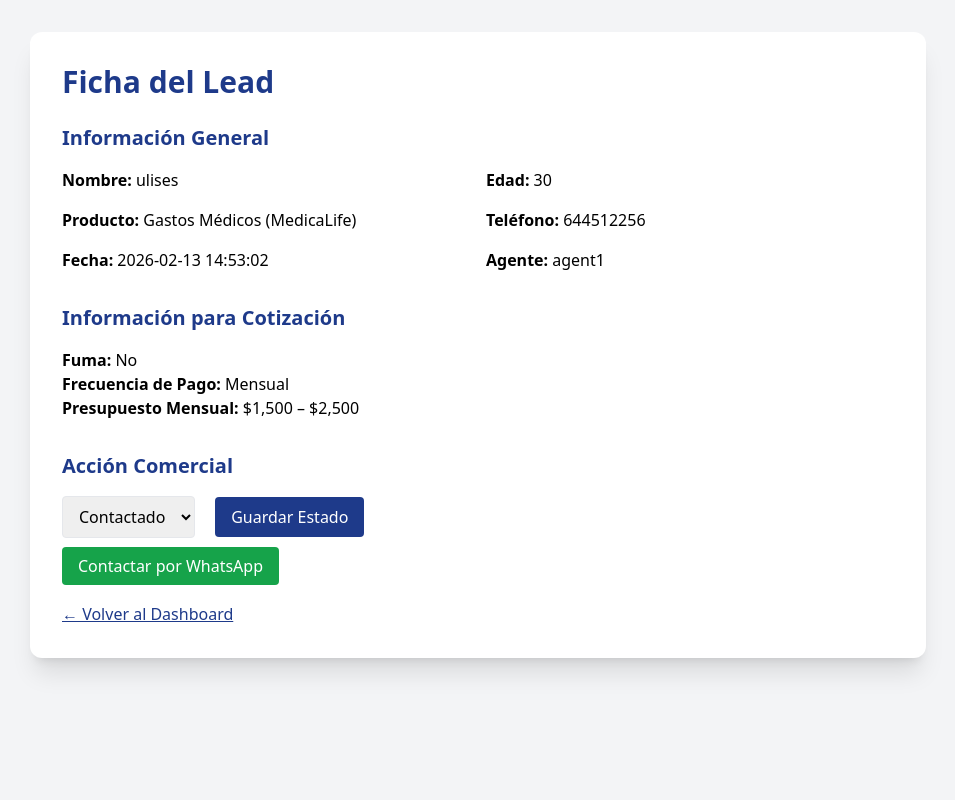
After one commit to ulisescazares-dot/protege360, a Flask app: page /lead/1 in a window 1280 px wide. The commit adds this page. Shown: the whole page, without its empty margins (162-1117 px from the left). Run offline with Flask 3, Linux system fonts and the light colour scheme; a user stored in the database is signed in; data comes from the database, SQL or seed files in the repository; some libraries are stand-ins or nearby versions.

Commit message:
Version pruebas beta

```diff
--- a/app.py
+++ b/app.py
@@ -11,9 +11,9 @@ STATUS_OPTIONS = ["Nuevo", "Contactado", "Cotizado", "Cerrado"]
 
 agent_index = 0
 
-# =========================
+# =============================
 # BASE DE DATOS
-# =========================
+# =============================
 
 def init_db():
     conn = sqlite3.connect("database.db")
@@ -34,18 +34,48 @@ def init_db():
             phone TEXT,
             created_at TEXT,
             status TEXT,
-            agent TEXT
+            agent TEXT,
+            score INTEGER,
+            priority TEXT,
+            contacted_at TEXT,
+            first_response_minutes INTENGER
         )
     """)
+
+    cursor.execute("""
+        CREATE TABLE IF NOT EXISTS users (
+            id INTEGER PRIMARY KEY AUTOINCREMENT,
+            username TEXT UNIQUE,
+            password TEXT,
+            role TEXT
+        )
+    """)
+
+    # Director
+    cursor.execute("SELECT * FROM users WHERE username = ?", ("director",))
+    if not cursor.fetchone():
+        cursor.execute(
+            "INSERT INTO users (username, password, role) VALUES (?, ?, ?)",
+            ("director", generate_password_hash("1234"), "director")
+        )
+
+    # Agentes
+    for agent in AGENTS:
+        cursor.execute("SELECT * FROM users WHERE username = ?", (agent,))
+        if not cursor.fetchone():
+            cursor.execute(
+                "INSERT INTO users (username, password, role) VALUES (?, ?, ?)",
+                (agent, generate_password_hash("1234"), "agent")
+            )
 
     conn.commit()
     conn.close()
 
 init_db()
 
-# =========================
-# ROTACIÓN AGENTE
-# =========================
+# =============================
+# ROTACIÓN AGENTES
+# =============================
 
 def get_next_agent():
     global agent_index
@@ -53,21 +83,59 @@ def get_next_agent():
     agent_index += 1
     return agent
 
-# =========================
-# HOME
-# =========================
+
+
+
+def calculate_score(data):
+
+    budget = data.get("monthly_budget", "")
+    product = data.get("product_type", "")
+    dependents = data.get("dependents_count", "")
+
+    score = 0
+
+    if "Más de $7,000" in budget:
+        score = 90
+    elif "$4,000" in budget:
+        score = 75
+    elif "$2,500" in budget:
+        score = 60
+    elif "$1,500" in budget:
+        score = 45
+
+    # Bonus vida
+    if "Seguro de Vida" in product:
+        score += 10
+
+    # Bonus dependientes
+    if dependents and dependents != "0":
+        score += 5
+
+    if score > 100:
+        score = 100
+
+    return score
+
+
+
+def classify_lead(score):
+    if score >= 85:
+        return "Caliente"
+    elif score >= 65:
+        return "Medio"
+    else:
+        return "Bajo"
+
+# =============================
+# CHAT
+# =============================
 
 @app.route("/")
 def home():
     return render_template("chat.html")
 
-# =========================
-# CHAT INTELIGENTE
-# =========================
-
 @app.route("/chat", methods=["POST"])
 def chat():
-
     data = request.json
     message = data.get("message", "")
     state = data.get("state", {"level": "start", "data": {}})
@@ -75,12 +143,11 @@ def chat():
     reply = ""
     options = []
 
-    # ---------------- START ----------------
+    # START
     if state["level"] == "start":
-        reply = "Hola 👋\n\n¿Cuántos años tienes?"
+        reply = "Hola 👋 ¿Cuántos años tienes?"
         state["level"] = "age"
 
-    # ---------------- EDAD ----------------
     elif state["level"] == "age":
         try:
             state["data"]["age"] = int(message)
@@ -90,7 +157,6 @@ def chat():
         except:
             reply = "Por favor escribe tu edad en números."
 
-    # ---------------- PRODUCTO ----------------
     elif state["level"] == "product_type":
         state["data"]["product_type"] = message
 
@@ -102,7 +168,7 @@ def chat():
             reply = "¿A qué edad te gustaría retirarte?"
             state["level"] = "retirement_age"
 
-    # ---------------- GMM ----------------
+    # GMM FLOW
     elif state["level"] == "smoker":
         state["data"]["smoker"] = message
         reply = "¿Cómo prefieres pagar tu plan?"
@@ -115,7 +181,7 @@ def chat():
         options = ["$1,500 – $2,500", "$2,500 – $4,000", "$4,000 – $7,000", "Más de $7,000"]
         state["level"] = "monthly_budget"
 
-    # ---------------- VIDA ----------------
+    # VIDA FLOW
     elif state["level"] == "retirement_age":
         state["data"]["retirement_age"] = message
         reply = "¿Cuántas personas dependen de ti?"
@@ -127,40 +193,35 @@ def chat():
         options = ["$1,500 – $2,500", "$2,500 – $4,000", "$4,000 – $7,000", "Más de $7,000"]
         state["level"] = "monthly_budget"
 
-    # ---------------- PRESUPUESTO ----------------
     elif state["level"] == "monthly_budget":
         state["data"]["monthly_budget"] = message
+        reply = "Para generar tu resumen, acepta los términos y presiona generar resumen."
+        options = ["Generar resumen"]
+        state["level"] = "awaiting_summary"
 
-        reply = (
-            "Perfecto.\n\n"
-            "Para generar tu resumen personalizado debes aceptar "
-            "los términos y condiciones.\n\n"
-            "Presiona el botón para continuar."
-        )
+    elif state["level"] == "awaiting_summary":
+        if message == "Generar resumen":
+            summary = "Resumen de tu perfil:\n\n"
+            for k, v in state["data"].items():
+                summary += f"{k.replace('_',' ').title()}: {v}\n"
 
-        options = ["Generar resumen"]
-        state["level"] = "generate_summary"
+            reply = summary + "\n\nPor favor escribe tu nombre completo."
+            state["level"] = "name"
+        else:
+            reply = "Presiona el botón 'Generar resumen'."
 
-    # ---------------- GENERAR RESUMEN ----------------
-    elif state["level"] == "generate_summary":
-        summary = "📋 Resumen de tu perfil:\n\n"
-        for k, v in state["data"].items():
-            summary += f"{k.replace('_',' ').title()}: {v}\n"
-
-        reply = summary + "\n\nEscribe tu nombre completo."
-        state["level"] = "name"
-
-    # ---------------- NOMBRE ----------------
     elif state["level"] == "name":
         state["data"]["name"] = message
         reply = "Escribe tu número de WhatsApp."
         state["level"] = "phone"
 
-    # ---------------- TELÉFONO ----------------
     elif state["level"] == "phone":
         state["data"]["phone"] = message
 
         assigned_agent = get_next_agent()
+
+        score = calculate_score(state["data"])
+        priority = classify_lead(score)
 
         conn = sqlite3.connect("database.db")
         cursor = conn.cursor()
@@ -169,36 +230,243 @@ def chat():
             INSERT INTO leads (
                 name, age, product_type, smoker, payment_frequency,
                 monthly_budget, retirement_age, dependents_count,
-                retirement_goal, phone, created_at, status, agent
-            ) VALUES (?, ?, ?, ?, ?, ?, ?, ?, ?, ?, ?, ?, ?)
+                retirement_goal, phone, created_at, status, agent, score, priority
+            ) VALUES (?, ?, ?, ?, ?, ?, ?, ?, ?, ?, ?, ?, ?, ?, ?)
         """, (
-            state["data"].get("name", ""),
-            state["data"].get("age", 0),
-            state["data"].get("product_type", ""),
-            state["data"].get("smoker", ""),
-            state["data"].get("payment_frequency", ""),
-            state["data"].get("monthly_budget", ""),
-            state["data"].get("retirement_age", ""),
-            state["data"].get("dependents_count", ""),
-            state["data"].get("retirement_goal", ""),
-            state["data"].get("phone", ""),
+            state["data"].get("name"),
+            state["data"].get("age"),
+            state["data"].get("product_type"),
+            state["data"].get("smoker"),
+            state["data"].get("payment_frequency"),
+            state["data"].get("monthly_budget"),
+            state["data"].get("retirement_age"),
+            state["data"].get("dependents_count"),
+            state["data"].get("retirement_goal"),
+            state["data"].get("phone"),
             datetime.now().strftime("%Y-%m-%d %H:%M:%S"),
             "Nuevo",
-            assigned_agent
+            assigned_agent,
+            score,
+            priority
         ))
 
         conn.commit()
         conn.close()
 
-        reply = "Gracias 🙌 Un asesor se pondrá en contacto contigo."
+        reply = "Gracias. Un asesor se pondrá en contacto contigo."
         state["level"] = "closed"
 
-    return jsonify({
-        "reply": reply,
-        "options": options,
-        "state": state
-    })
+    return jsonify({"reply": reply, "options": options, "state": state})
 
+# =============================
+# LOGIN
+# =============================
+
+@app.route("/login", methods=["GET", "POST"])
+def login():
+    if request.method == "POST":
+        username = request.form["username"]
+        password = request.form["password"]
+
+        conn = sqlite3.connect("database.db")
+        cursor = conn.cursor()
+        cursor.execute("SELECT username, password, role FROM users WHERE username = ?", (username,))
+        user = cursor.fetchone()
+        conn.close()
+
+        if user and check_password_hash(user[1], password):
+            session["username"] = user[0]
+            session["role"] = user[2]
+            return redirect(url_for("dashboard"))
+        else:
+            return "Credenciales incorrectas"
+
+    return render_template("login.html")
+
+# =============================
+# DASHBOARD
+# =============================
+
+@app.route("/dashboard")
+def dashboard():
+    if "username" not in session:
+        return redirect(url_for("login"))
+
+    conn = sqlite3.connect("database.db")
+    cursor = conn.cursor()
+
+    leads = []
+    metrics = None
+
+    # ================= DIRECTOR =================
+    if session["role"] == "director":
+
+        cursor.execute(
+            "SELECT * FROM leads ORDER BY score DESC, created_at DESC"
+        )
+        leads = cursor.fetchall()
+
+        cursor.execute("SELECT COUNT(*) FROM leads")
+        total = cursor.fetchone()[0]
+
+        cursor.execute("SELECT COUNT(*) FROM leads WHERE status = 'Cerrado'")
+        closed = cursor.fetchone()[0]
+
+        close_rate = round((closed / total) * 100, 2) if total > 0 else 0
+
+        cursor.execute("SELECT agent, COUNT(*) FROM leads GROUP BY agent")
+        by_agent = cursor.fetchall()
+
+        cursor.execute("SELECT status, COUNT(*) FROM leads GROUP BY status")
+        by_status = cursor.fetchall()
+
+        # 🔥 ALERTAS AUTOMÁTICAS
+        from datetime import timedelta
+
+        now = datetime.now()
+
+        cursor.execute("""
+            SELECT created_at FROM leads
+            WHERE status = 'Nuevo'
+        """)
+        nuevo_leads = cursor.fetchall()
+
+        overdue = 0
+
+        for lead in nuevo_leads:
+            created = datetime.strptime(lead[0], "%Y-%m-%d %H:%M:%S")
+            if now - created > timedelta(hours=2):
+                overdue += 1
+
+        # Promedio tiempo respuesta por agente
+        cursor.execute("""
+            SELECT agent, AVG(first_response_minutes)
+            FROM leads
+            WHERE first_response_minutes IS NOT NULL
+            GROUP BY agent
+        """)
+        response_times = cursor.fetchall()
+
+        metrics = {
+            "total": total,
+            "closed": closed,
+            "close_rate": close_rate,
+            "by_agent": by_agent,
+            "by_status": by_status,
+            "overdue": overdue,
+            "response_times": response_times
+        }
+
+    # ================= AGENTE =================
+    else:
+        cursor.execute(
+            "SELECT * FROM leads WHERE agent = ? ORDER BY score DESC, created_at DESC",
+            (session["username"],)
+        )
+        leads = cursor.fetchall()
+
+    conn.close()
+
+    return render_template(
+        "dashboard.html",
+        leads=leads,
+        role=session["role"],
+        username=session["username"],
+        status_options=STATUS_OPTIONS,
+        metrics=metrics
+    )
+
+
+@app.route("/update_status", methods=["POST"])
+def update_status():
+    if "username" not in session:
+        return redirect(url_for("login"))
+
+    lead_id = request.form["lead_id"]
+    new_status = request.form["status"]
+
+    conn = sqlite3.connect("database.db")
+    cursor = conn.cursor()
+
+    # Obtener datos actuales del lead
+    cursor.execute("SELECT status, created_at, contacted_at FROM leads WHERE id = ?", (lead_id,))
+    lead = cursor.fetchone()
+
+    if not lead:
+        conn.close()
+        return redirect(url_for("dashboard"))
+
+    current_status = lead[0]
+    created_at = lead[1]
+    contacted_at = lead[2]
+
+    # Si cambia a Contactado por primera vez
+    if new_status == "Contactado" and not contacted_at:
+        now = datetime.now()
+        created_time = datetime.strptime(created_at, "%Y-%m-%d %H:%M:%S")
+
+        minutes_diff = int((now - created_time).total_seconds() / 60)
+
+        cursor.execute("""
+            UPDATE leads
+            SET status = ?, contacted_at = ?, first_response_minutes = ?
+            WHERE id = ?
+        """, (
+            new_status,
+            now.strftime("%Y-%m-%d %H:%M:%S"),
+            minutes_diff,
+            lead_id
+        ))
+    else:
+        # Solo actualizar estado normal
+        if session["role"] == "director":
+            cursor.execute("UPDATE leads SET status = ? WHERE id = ?", (new_status, lead_id))
+        else:
+            cursor.execute(
+                "UPDATE leads SET status = ? WHERE id = ? AND agent = ?",
+                (new_status, lead_id, session["username"])
+            )
+
+    conn.commit()
+    conn.close()
+
+    return redirect(url_for("dashboard"))
+
+
+@app.route("/lead/<int:lead_id>")
+def lead_detail(lead_id):
+
+    if "username" not in session:
+        return redirect(url_for("login"))
+
+    conn = sqlite3.connect("database.db")
+    cursor = conn.cursor()
+
+    if session["role"] == "director":
+        cursor.execute("SELECT * FROM leads WHERE id = ?", (lead_id,))
+    else:
+        cursor.execute("SELECT * FROM leads WHERE id = ? AND agent = ?",
+                       (lead_id, session["username"]))
+
+    lead = cursor.fetchone()
+    conn.close()
+
+    if not lead:
+        return "Lead no encontrado"
+
+    return render_template(
+        "lead_detail.html",
+        lead=lead,
+        role=session["role"],
+        username=session["username"],
+        status_options=STATUS_OPTIONS
+    )
+
+
+@app.route("/logout")
+def logout():
+    session.clear()
+    return redirect(url_for("login"))
 
 if __name__ == "__main__":
     app.run(debug=True)
--- /dev/null
+++ b/templates/lead_detail.html
@@ -0,0 +1,91 @@
+<!DOCTYPE html>
+<html>
+<head>
+    <script src="https://cdn.tailwindcss.com"></script>
+    <title>Detalle Lead</title>
+</head>
+
+<body class="bg-gray-100 min-h-screen p-8">
+
+<div class="max-w-4xl mx-auto bg-white shadow-xl rounded-xl p-8">
+
+    <h1 class="text-3xl font-bold text-blue-900 mb-6">
+        Ficha del Lead
+    </h1>
+
+    <!-- INFORMACIÓN GENERAL -->
+    <div class="mb-8">
+        <h2 class="text-xl font-semibold text-blue-900 mb-4">
+            Información General
+        </h2>
+
+        <div class="grid grid-cols-2 gap-4">
+            <p><strong>Nombre:</strong> {{ lead[1] }}</p>
+            <p><strong>Edad:</strong> {{ lead[2] }}</p>
+            <p><strong>Producto:</strong> {{ lead[3] }}</p>
+            <p><strong>Teléfono:</strong> {{ lead[10] }}</p>
+            <p><strong>Fecha:</strong> {{ lead[11] }}</p>
+            <p><strong>Agente:</strong> {{ lead[13] }}</p>
+        </div>
+    </div>
+
+    <!-- INFORMACIÓN DE COTIZACIÓN -->
+    <div class="mb-8">
+        <h2 class="text-xl font-semibold text-blue-900 mb-4">
+            Información para Cotización
+        </h2>
+
+        {% if "Gastos Médicos" in lead[3] %}
+            <p><strong>Fuma:</strong> {{ lead[4] }}</p>
+            <p><strong>Frecuencia de Pago:</strong> {{ lead[5] }}</p>
+            <p><strong>Presupuesto Mensual:</strong> {{ lead[6] }}</p>
+        {% else %}
+            <p><strong>Edad de Retiro:</strong> {{ lead[7] }}</p>
+            <p><strong>Dependientes:</strong> {{ lead[8] }}</p>
+            <p><strong>Meta de Retiro:</strong> {{ lead[9] }}</p>
+            <p><strong>Presupuesto Mensual:</strong> {{ lead[6] }}</p>
+        {% endif %}
+    </div>
+
+    <!-- ACCIÓN COMERCIAL -->
+    <div class="mb-6">
+        <h2 class="text-xl font-semibold text-blue-900 mb-4">
+            Acción Comercial
+        </h2>
+
+        <form method="POST" action="/update_status">
+            <input type="hidden" name="lead_id" value="{{ lead[0] }}">
+
+            <select name="status"
+                    class="border rounded px-3 py-2 mr-4">
+                {% for status in status_options %}
+                <option value="{{ status }}"
+                    {% if status == lead[12] %}selected{% endif %}>
+                    {{ status }}
+                </option>
+                {% endfor %}
+            </select>
+
+            <button class="bg-blue-900 text-white px-4 py-2 rounded">
+                Guardar Estado
+            </button>
+        </form>
+
+        <div class="mt-4">
+            <a href="https://wa.me/52{{ lead[10] }}"
+               target="_blank"
+               class="bg-green-600 text-white px-4 py-2 rounded">
+               Contactar por WhatsApp
+            </a>
+        </div>
+    </div>
+
+    <a href="/dashboard"
+       class="text-blue-900 underline">
+       ← Volver al Dashboard
+    </a>
+
+</div>
+
+</body>
+</html>
```
Also changed, not shown: templates/dashboard.html (+103 -25 lines), database.db.
